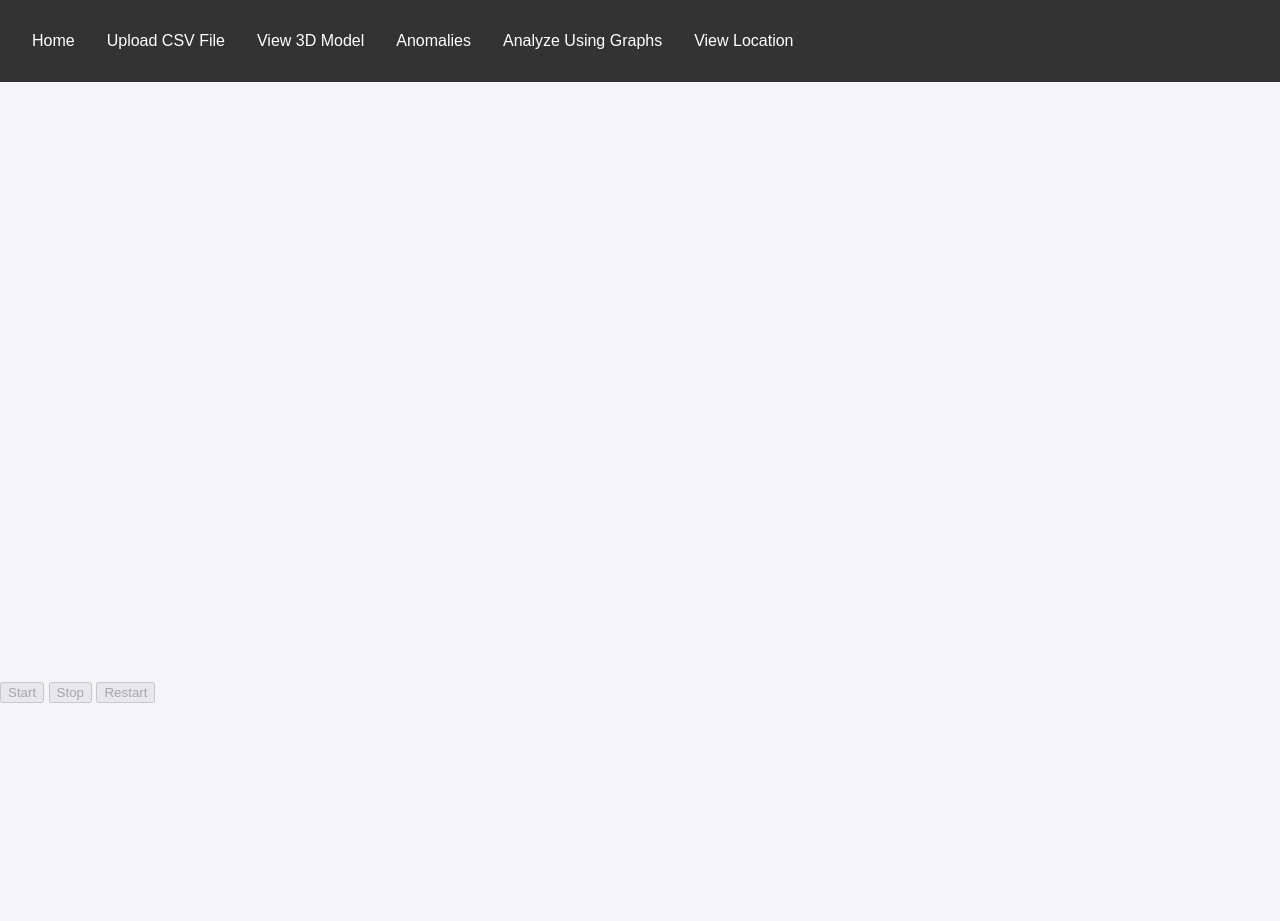
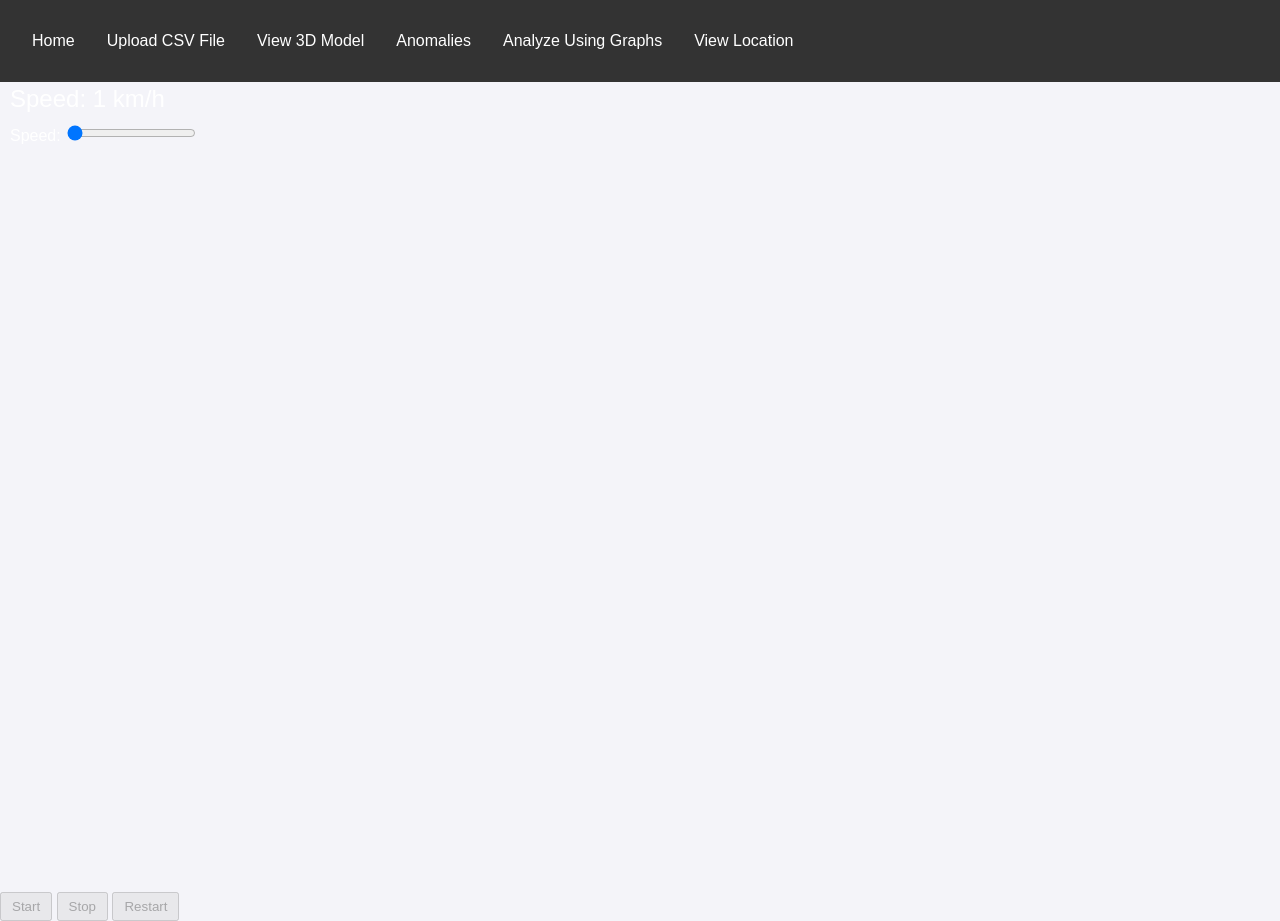
Before and after one commit to parth1899/Auto-BlackBox-3D, a Flask app: page /models in a window 1280 px wide. Before the commit the page ends 703 px from the top, so only its background shows below. Run offline with Flask 3, Linux system fonts and the light colour scheme; some libraries are stand-ins or nearby versions.

Commit message:
Major Changes

```diff
--- a/static/JS/model.js
+++ b/static/JS/model.js
@@ -5,6 +5,12 @@ $(document).ready(function () {
     let data, car, scene, camera, renderer, controls, axesHelper;
     let anomalies = [];
     let alertTextMeshes = [];
+    let speed = 1; // Car speed in km/h
+    let maxSpeed = 100; // Maximum speed in km/h
+    let acceleration = 0.1; // Acceleration rate
+    let brakeDeceleration = 0.2; // Deceleration rate when braking
+    let groundPlanes = [];
+    let carDirection = new THREE.Vector3(0, 0, 1); // Initial car direction
 
     function fetchData() {
         $.ajax({
@@ -46,26 +52,50 @@ $(document).ready(function () {
         light.position.set(5, 5, 5).normalize();
         scene.add(light);
 
-        var gridHelper = new THREE.GridHelper(100, 100);
-        scene.add(gridHelper);
+        // Add dynamic lighting
+        var ambientLight = new THREE.AmbientLight(0x404040); // Soft white light
+        scene.add(ambientLight);
 
-        // Create and add terrain
-        // var terrainGeometry = new THREE.PlaneGeometry(200, 200, 256, 256);
-        // var terrainMaterial = new THREE.MeshStandardMaterial({ color: 0x808080 });
+        var directionalLight = new THREE.DirectionalLight(0xffffff, 0.5);
+        scene.add(directionalLight);
 
-        // var terrainMesh = new THREE.Mesh(terrainGeometry, terrainMaterial);
-        // terrainMesh.rotation.x = -Math.PI / 2;
-        // scene.add(terrainMesh);
+        function updateLighting() {
+            let time = new Date().getHours();
+            if (time >= 6 && time <= 18) {
+                directionalLight.intensity = 0.5; // Daytime lighting
+            } else {
+                directionalLight.intensity = 0.1; // Nighttime lighting
+            }
+        }
 
-        // Wireframe cube for reference
-        var geometry = new THREE.BoxGeometry(100, 100, 100);
-        var material = new THREE.MeshBasicMaterial({ color: 0xffffff, wireframe: true });
-        var mesh = new THREE.Mesh(geometry, material);
-        scene.add(mesh);
+        updateLighting();
+        setInterval(updateLighting, 60000); // Update lighting every minute
+
+        // Create multiple ground planes for continuous movement effect
+        createGroundPlanes();
 
         camera.position.z = 50;
 
         window.addEventListener('resize', onWindowResize, false);
+    }
+
+    function createGroundPlanes() {
+        const planeSize = 200;
+        var textureLoader = new THREE.TextureLoader();
+        var groundTexture = textureLoader.load('https://threejs.org/examples/textures/terrain/grasslight-big.jpg');
+        groundTexture.wrapS = groundTexture.wrapT = THREE.RepeatWrapping;
+        groundTexture.repeat.set(4, 4);
+
+        for (let i = 0; i < 3; i++) { // Create 3 ground planes
+            var groundGeometry = new THREE.PlaneGeometry(planeSize, planeSize, 32, 32);
+            var groundMaterial = new THREE.MeshBasicMaterial({ map: groundTexture });
+            var ground = new THREE.Mesh(groundGeometry, groundMaterial);
+            ground.rotation.x = -Math.PI / 2;
+            ground.position.y = -1;
+            ground.position.z = i * planeSize; // Position planes sequentially
+            scene.add(ground);
+            groundPlanes.push(ground);
+        }
     }
 
     function loadCarModel() {
@@ -77,7 +107,7 @@ $(document).ready(function () {
             objLoader.setMaterials(materials);
             objLoader.load('/static/models/NISSAN-GTR.obj', function (object) {
                 car = object;
-                car.scale.set(0.2, 0.2, 0.2);
+                car.scale.set(0.1, 0.1, 0.1);
 
                 // Center the car on the terrain
                 car.position.set(0, 0, 0); // Set initial y position
@@ -126,12 +156,37 @@ $(document).ready(function () {
 
     function animate() {
         if (isAnimating && index < data.Timestamp.length && car) {
-            car.position.set(data.x[index], 0, data.z[index]);
+            // Update car speed based on user input
+            let inputSpeed = parseFloat($('#speed-range').val());
+            if (speed < inputSpeed) {
+                speed += acceleration;
+                if (speed > inputSpeed) speed = inputSpeed;
+            } else if (speed > inputSpeed) {
+                speed -= brakeDeceleration;
+                if (speed < inputSpeed) speed = inputSpeed;
+            }
 
+            // Update speedometer
+            $('#speedometer').text(`Speed: ${Math.round(speed)} km/h`);
+
+            // Calculate new ground position based on speed and yaw angle
+            let yaw = data.yaw[index] * Math.PI / 180;
+            let deltaX = (speed / 3.6) * Math.sin(yaw); // Convert speed from km/h to m/s
+            let deltaZ = (speed / 3.6) * Math.cos(yaw);
+
+            groundPlanes.forEach(ground => {
+                ground.position.x -= deltaX;
+                ground.position.z -= deltaZ;
+
+                // Loop ground planes
+                if (ground.position.z < -200) {
+                    ground.position.z += 600; // Move to the back
+                }
+            });
+
+            // Rotate the car according to pitch and roll
             var roll = data.roll[index] * Math.PI / 180;
             var pitch = data.pitch[index] * Math.PI / 180;
-            var yaw = data.yaw[index] * Math.PI / 180;
-
             car.rotation.set(pitch, yaw, roll);
 
             let currentTimestamp = data.Timestamp[index];
@@ -178,4 +233,8 @@ $(document).ready(function () {
     $('#start-btn').click(startAnimation);
     $('#stop-btn').click(stopAnimation);
     $('#restart-btn').click(restartAnimation);
+
+    $('#speed-range').on('input', function () {
+        // No need to update speed here; it will be managed in the animate function
+    });
 });
--- a/templates/model.html
+++ b/templates/model.html
@@ -1,6 +1,34 @@
 {% extends 'base.html' %}
 
 {% block head %}
+<style>
+    #container {
+        width: 100%;
+        height: 100vh;
+        overflow: hidden;
+    }
+
+    #ui {
+        position: absolute;
+        top: 10px;
+        left: 10px;
+        color: white;
+    }
+
+    #speedometer {
+        font-size: 24px;
+        margin-top: 75px;
+    }
+
+    #speed-control {
+        margin-top: 10px;
+    }
+
+    button {
+        margin-top: 10px;
+        padding: 5px 10px;
+    }
+</style>
 <script src="https://cdn.jsdelivr.net/npm/three@0.128.0/build/three.min.js"></script>
 <script src="https://cdn.jsdelivr.net/npm/three@0.128.0/examples/js/controls/OrbitControls.js"></script>
 <script src="https://cdn.jsdelivr.net/npm/three@0.128.0/examples/js/loaders/MTLLoader.js"></script>
@@ -12,6 +40,13 @@
 
 {% block body %}
 <div id="container"></div>
+<div id="ui">
+    <div id="speedometer">Speed: 1 km/h</div>
+    <div id="speed-control">
+        <label for="speed-range">Speed:</label>
+        <input type="range" id="speed-range" min="1" max="100" step="1" value="0">
+    </div>
+</div>
 <button id="start-btn" disabled>Start</button>
 <button id="stop-btn" disabled>Stop</button>
 <button id="restart-btn" disabled>Restart</button>
```
Also changed, not shown: 1 other file.
